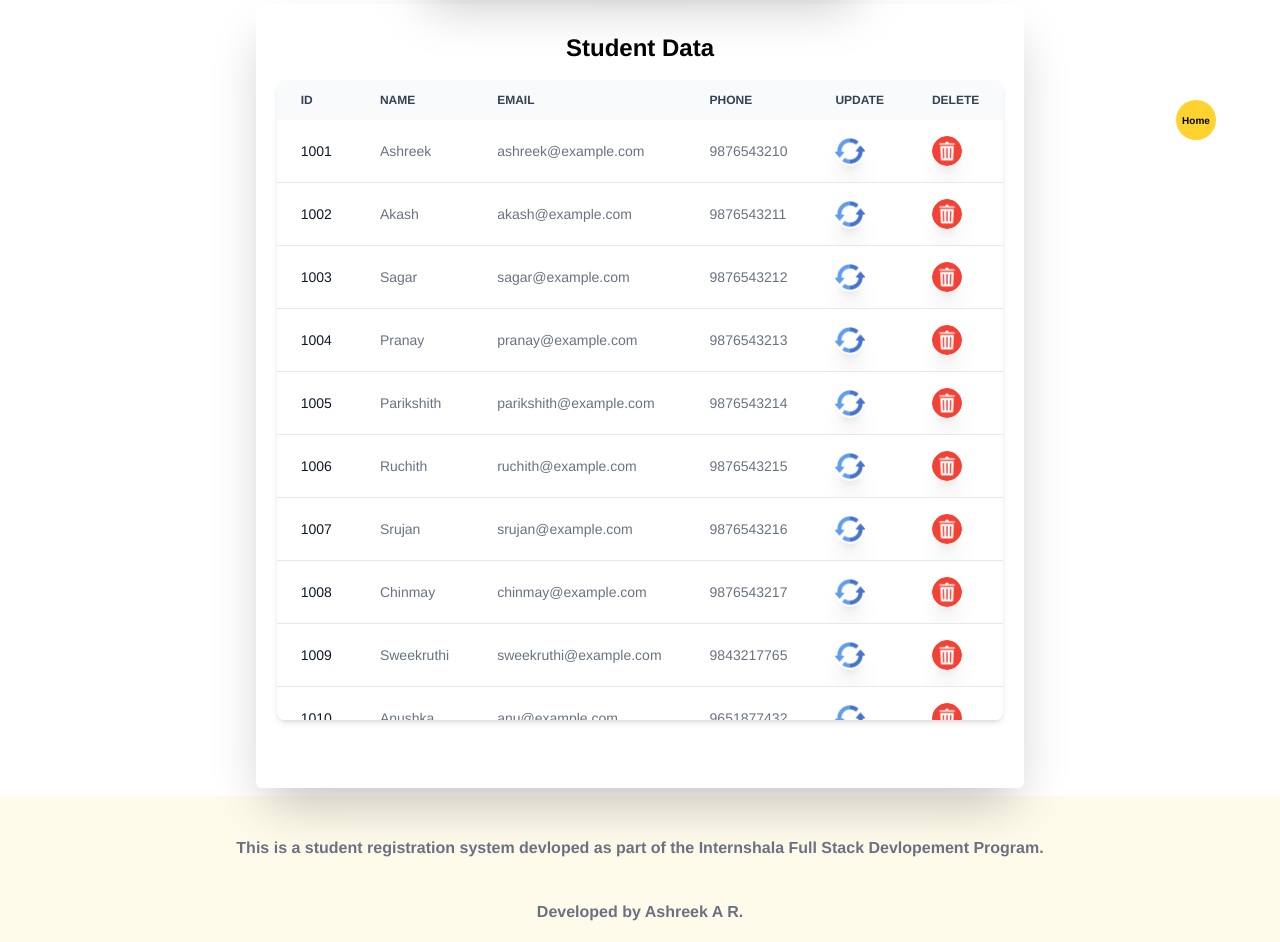
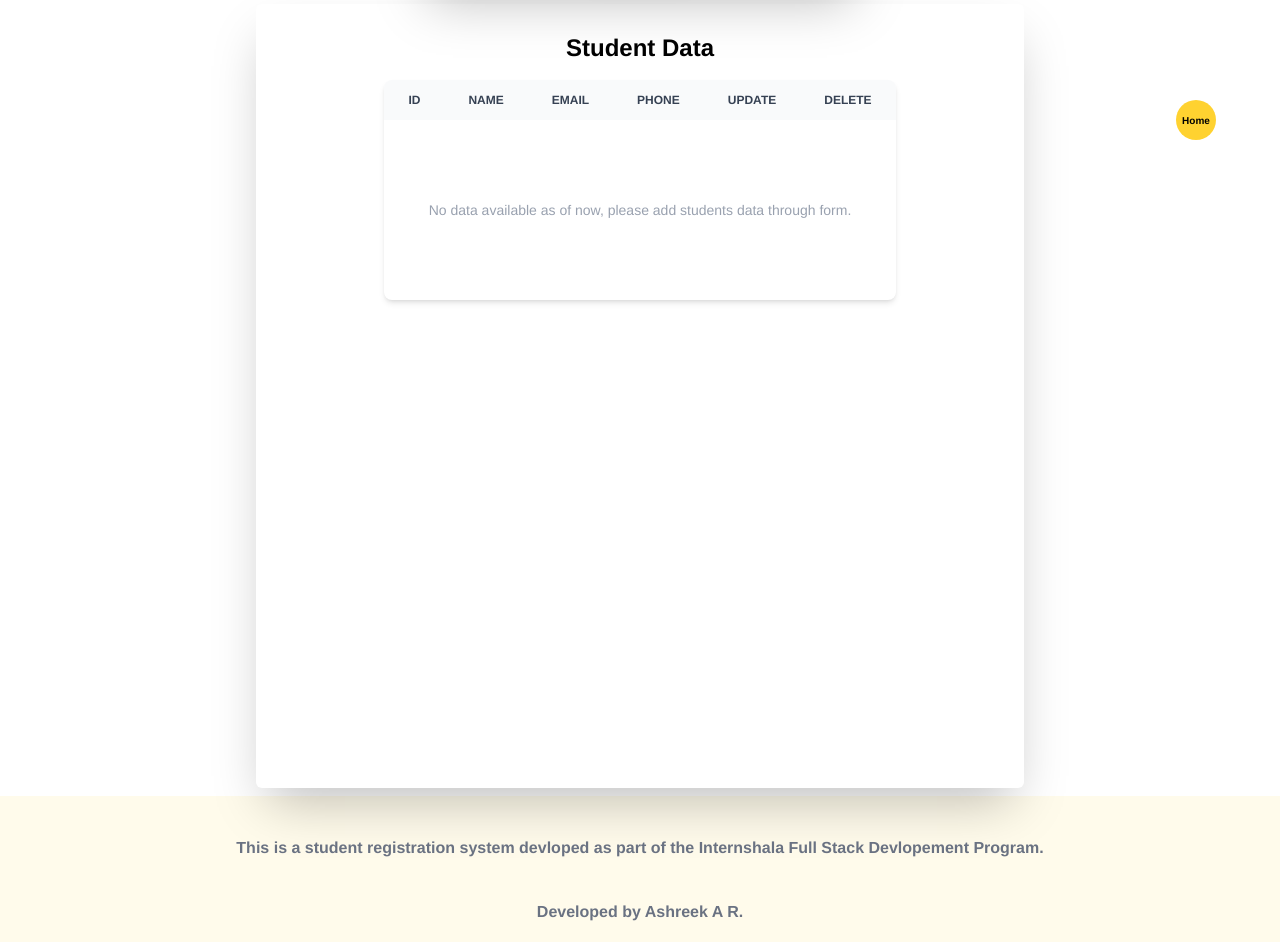
Before and after one commit to ashreekar/Student-Management-System-using-DOM, a website: page src/index.html in a window 1280 px wide. Shown: the part 620-1562 px from the top of the page. Drawn offline with Linux system fonts and the light colour scheme.

Commit message:
updated html comments

```diff
--- a/src/script.js
+++ b/src/script.js
@@ -13,19 +13,19 @@ let tableInsetBaseConatiner = document.querySelector('#tableInsetBaseConatiner')
 // Included test objects and are commented out
 // Object looks something like {name:,sId:,email:,phone}
 const Students = [
-    { name: 'Ashreek', sId: '1001', email: 'ashreek@example.com', phone: '9876543210' },
-    { name: 'Akash', sId: '1002', email: 'akash@example.com', phone: '9876543211' },
-    { name: 'Sagar', sId: '1003', email: 'sagar@example.com', phone: '9876543212' },
-    { name: 'Pranay', sId: '1004', email: 'pranay@example.com', phone: '9876543213' },
-    { name: 'Parikshith', sId: '1005', email: 'parikshith@example.com', phone: '9876543214' },
-    { name: 'Ruchith', sId: '1006', email: 'ruchith@example.com', phone: '9876543215' },
-    { name: 'Srujan', sId: '1007', email: 'srujan@example.com', phone: '9876543216' },
-    { name: 'Chinmay', sId: '1008', email: 'chinmay@example.com', phone: '9876543217' },
-    { name: 'Sweekruthi', sId: '1009', email: 'sweekruthi@example.com', phone: '9843217765' },
-    { name: 'Anushka', sId: '1010', email: 'anu@example.com', phone: '9651877432' },
-    { name: 'Soochana', sId: '1011', email: 'soochana@example.com', phone: '9321784765' },
-    { name: 'Suhani', sId: '1012', email: 'suhani@example.com', phone: '9543286177' },
-    { name: 'Sivani', sId: '1013', email: 'shivani@example.com', phone: '9547213867' }
+    // { name: 'Ashreek', sId: '1001', email: 'ashreek@example.com', phone: '9876543210' },
+    // { name: 'Akash', sId: '1002', email: 'akash@example.com', phone: '9876543211' },
+    // { name: 'Sagar', sId: '1003', email: 'sagar@example.com', phone: '9876543212' },
+    // { name: 'Pranay', sId: '1004', email: 'pranay@example.com', phone: '9876543213' },
+    // { name: 'Parikshith', sId: '1005', email: 'parikshith@example.com', phone: '9876543214' },
+    // { name: 'Ruchith', sId: '1006', email: 'ruchith@example.com', phone: '9876543215' },
+    // { name: 'Srujan', sId: '1007', email: 'srujan@example.com', phone: '9876543216' },
+    // { name: 'Chinmay', sId: '1008', email: 'chinmay@example.com', phone: '9876543217' },
+    // { name: 'Sweekruthi', sId: '1009', email: 'sweekruthi@example.com', phone: '9843217765' },
+    // { name: 'Anushka', sId: '1010', email: 'anu@example.com', phone: '9651877432' },
+    // { name: 'Soochana', sId: '1011', email: 'soochana@example.com', phone: '9321784765' },
+    // { name: 'Suhani', sId: '1012', email: 'suhani@example.com', phone: '9543286177' },
+    // { name: 'Sivani', sId: '1013', email: 'shivani@example.com', phone: '9547213867' }
 ];
 
 // Common fucntion to render the table after every add, update, delete action
```
Also changed, not shown: src/index.html (+14 -1 lines).
